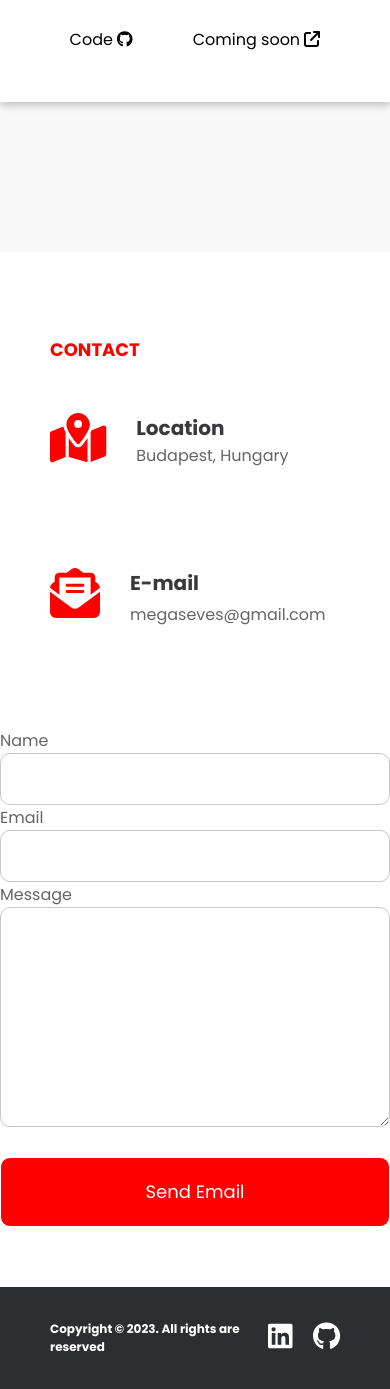
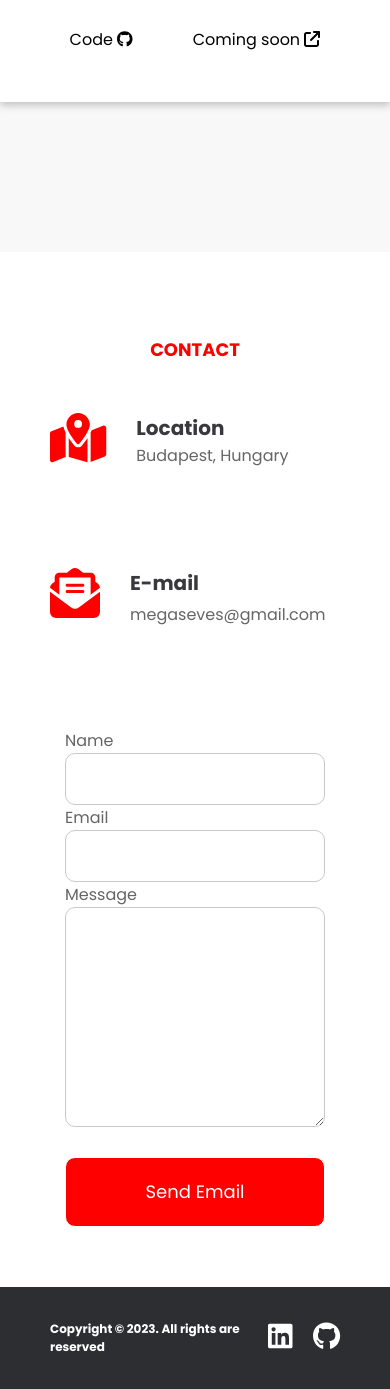
Before and after one commit to megaseves/portfolio, a React (Create React App) app: page / in a window 390 px wide. Shown: the part 5587-6976 px from the top of the page. Built offline with nearby package versions, Linux system fonts and the light colour scheme.

Commit message:
Fix: input form design on mobile view

```diff
--- a/src/styles/Contact.css
+++ b/src/styles/Contact.css
@@ -18,8 +18,13 @@
     padding: 80px 50px 100px 50px;
 }
 
+.contact-content h3 {
+    text-align: center;
+}
+
 .infos {
     display: flex;
+    justify-content: center;
     gap: 100px;
 
     margin-top: 50px;
--- a/src/styles/EmailSender.css
+++ b/src/styles/EmailSender.css
@@ -60,3 +60,21 @@
 
     cursor: pointer;
 }
+
+@media screen and (max-width: 600px) {
+
+    .email-form {
+
+        max-width: 400px;
+
+    }
+}
+
+@media screen and (max-width: 400px) {
+
+    .email-form {
+
+        max-width: 260px;
+
+    }
+}
```
